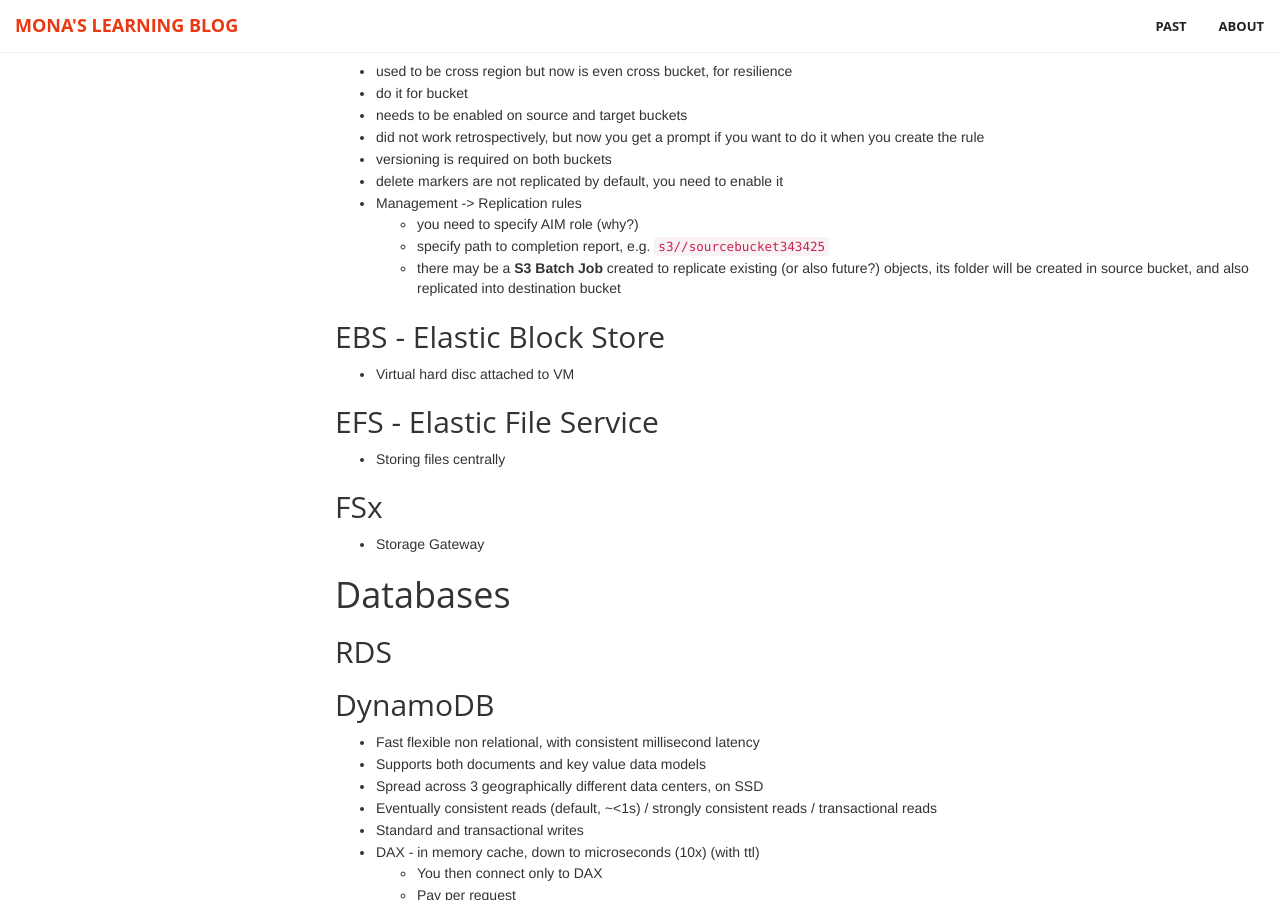
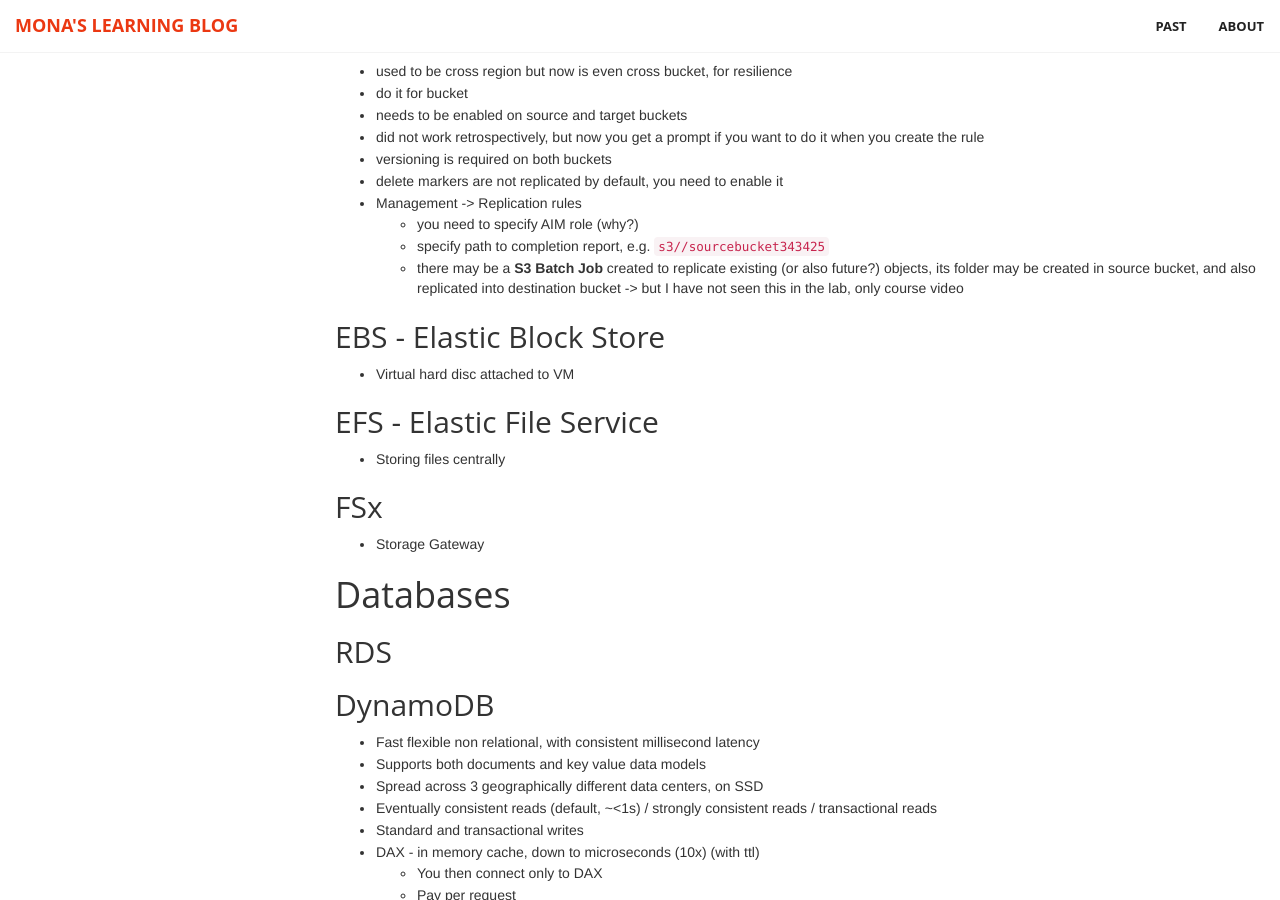
Before and after one commit to monikma/monikma.github.io, a Jekyll site: the page built from _posts/2024-03-04-aws-certified-solutions-archiect.md, in a window 1280 px wide and 900 px high, scrolled down 5542 px. Built offline with Jekyll 4.4.1, drawn with Linux system fonts in a browser that asks for light colours.

Commit message:
Update: S3 addition

```diff
--- a/_posts/2024-03-04-aws-certified-solutions-archiect.md
+++ b/_posts/2024-03-04-aws-certified-solutions-archiect.md
@@ -207,8 +207,8 @@ Now I will go topic by topic/service by service.
 - Management -> Replication rules
   - you need to specify AIM role (why?)
   - specify path to completion report, e.g. `s3//sourcebucket343425`
-  - there may be a **S3 Batch Job** created to replicate existing (or also future?) objects, its folder will be created in source bucket,
-    and also replicated into destination bucket
+  - there may be a **S3 Batch Job** created to replicate existing (or also future?) objects, its folder may be created in source bucket,
+    and also replicated into destination bucket -> but I have not seen this in the lab, only course video
 
 ## EBS - Elastic Block Store
 - Virtual hard disc attached to VM
```
